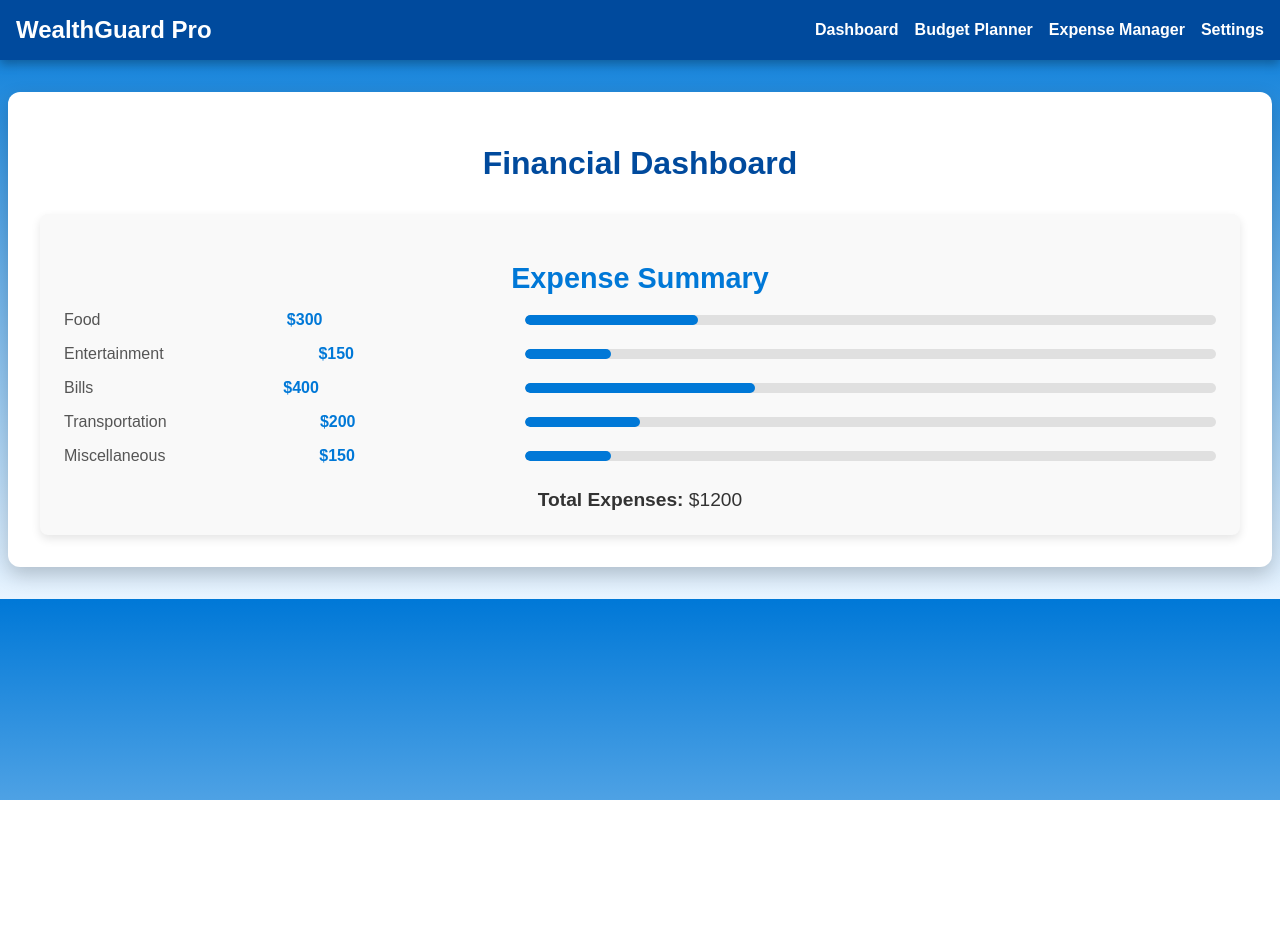
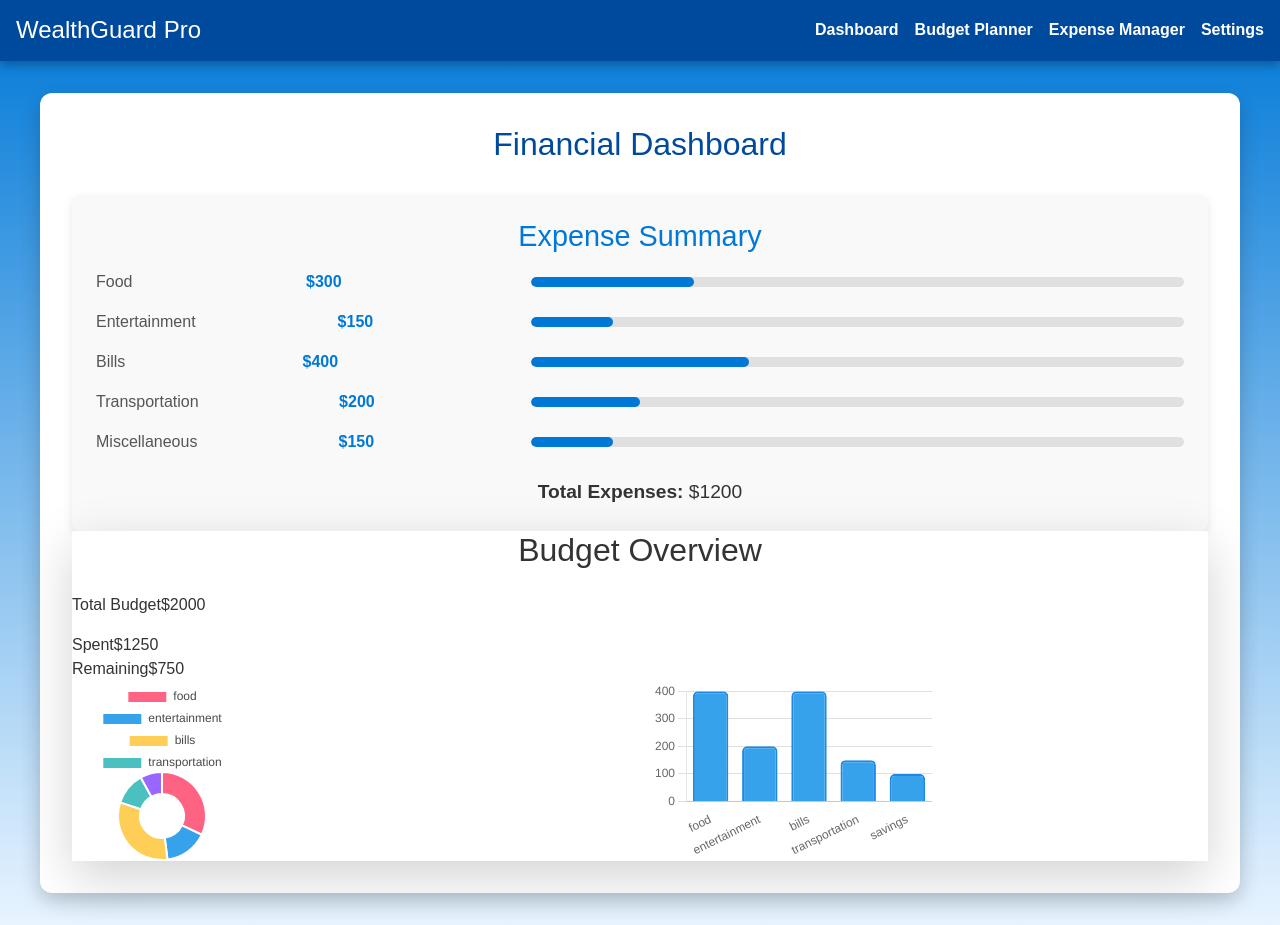
Before and after one commit to HayatDahraj11/React-Finance-Dashboard, a React (Vite) app: page /dashboard in a window 1280 px wide. Before the commit the page ends 800 px from the top, so only its background shows below. Built offline with nearby package versions, Linux system fonts and the light colour scheme; no server answers; sample sign-in values are in the browser's storage.

Commit message:
(Run Bun install command) Bar chart & donut chart with budgetoverview component.

```diff
--- a/package.json
+++ b/package.json
@@ -11,12 +11,16 @@
   },
   "dependencies": {
     "bcryptjs": "^2.4.3",
+    "bootstrap": "^5.3.3",
+    "chart.js": "^4.4.7",
     "cors": "^2.8.5",
     "dotenv": "^16.4.7",
     "express": "^4.21.2",
     "jsonwebtoken": "^9.0.2",
     "mongoose": "^8.8.4",
     "react": "^18.3.1",
+    "react-bootstrap": "^2.10.6",
+    "react-chartjs-2": "^5.2.0",
     "react-dom": "^18.3.1",
     "react-router-dom": "^7.0.2"
   },
--- a/src/pages/dashboard/Dashboard.jsx
+++ b/src/pages/dashboard/Dashboard.jsx
@@ -1,7 +1,9 @@
 import React, { useEffect, useState } from 'react';
+import 'bootstrap/dist/css/bootstrap.min.css';
 import { useAuth } from '../../contexts/AuthContext';
 import { ExpenseSummary } from '../../../web-project/src/features/analytics/components/ExpenseSummary.jsx';
 import '../../styles/dashboard.css';
+import BudgetOverview from '../../../web-project/src/features/analytics/components/BudgetOverview.jsx';
 
 const Dashboard = () => {
     const { token } = useAuth();
@@ -44,6 +46,7 @@ const Dashboard = () => {
 
                 <div className="grid grid-cols-1 md:grid-cols-2 lg:grid-cols-3 gap-6">
                     <ExpenseSummary />
+                    <BudgetOverview />
                 </div>
 
                 {dashboardData && (
--- /dev/null
+++ b/web-project/src/features/analytics/components/BudgetOverview.jsx
@@ -0,0 +1,153 @@
+import React from 'react';
+import { Doughnut, Bar } from 'react-chartjs-2';
+import { Chart as ChartJS, ArcElement, Tooltip, Legend, BarElement, CategoryScale, LinearScale } from 'chart.js';
+
+// Register chart components with Chart.js
+ChartJS.register(ArcElement, Tooltip, Legend, BarElement, CategoryScale, LinearScale);
+
+export const BudgetOverview = () => {
+  // Dummy data for budget overview
+  const budgetData = {
+    totalBudget: 2000,
+    spent: 1250,
+    remaining: 750,
+    categories: {
+      food: 400,
+      entertainment: 200,
+      bills: 400,
+      transportation: 150,
+      savings: 100,
+    },
+  };
+
+  // Chart data for Doughnut
+  const doughnutData = {
+    labels: Object.keys(budgetData.categories),
+    datasets: [
+      {
+        data: Object.values(budgetData.categories),
+        backgroundColor: [
+          '#FF6384',
+          '#36A2EB',
+          '#FFCE56',
+          '#4BC0C0',
+          '#9966FF',
+        ],
+        hoverBackgroundColor: [
+          '#FF7A99',
+          '#58B0F0',
+          '#FFD96A',
+          '#6AD6D6',
+          '#B599FF',
+        ],
+      },
+    ],
+  };
+
+  // Chart data for Bar
+  const barData = {
+    labels: Object.keys(budgetData.categories),
+    datasets: [
+      {
+        label: 'Amount Spent',
+        data: Object.values(budgetData.categories),
+        backgroundColor: '#36A2EB',
+        borderColor: '#1E88E5',
+        borderWidth: 2,
+        borderRadius: 5,
+      },
+    ],
+  };
+
+  return (
+    <div className="p-6 bg-white shadow-lg rounded-lg">
+      <h2 className="text-xl font-semibold mb-4 text-center text-gray-700">Budget Overview</h2>
+
+      {/* Total Budget and Spent Progress Bar */}
+      <div className="mb-6">
+        <div className="flex justify-between items-center mb-2">
+          <span className="text-sm text-gray-600">Total Budget</span>
+          <span className="font-semibold text-lg">${budgetData.totalBudget}</span>
+        </div>
+
+        <div className="w-full bg-gray-200 h-4 rounded-full overflow-hidden relative">
+          <div
+            className="bg-gradient-to-r from-green-400 to-green-600 h-full"
+            style={{ width: `${(budgetData.spent / budgetData.totalBudget) * 100}%` }}
+          ></div>
+        </div>
+
+        <div className="flex justify-between items-center mt-2">
+          <span className="text-sm text-gray-600">Spent</span>
+          <span className="font-semibold text-lg text-red-600">${budgetData.spent}</span>
+        </div>
+        <div className="flex justify-between items-center">
+          <span className="text-sm text-gray-600">Remaining</span>
+          <span className="font-semibold text-lg text-green-600">${budgetData.remaining}</span>
+        </div>
+      </div>
+
+      {/* Charts Section */}
+      <div className="row">
+        {/* Doughnut Chart */}
+        <div className="col-12 col-md-6 mb-6">
+          <div className="flex justify-center">
+            <div style={{ width: '180px', height: '180px' }}>
+              <Doughnut
+                data={doughnutData}
+                options={{
+                  responsive: true,
+                  plugins: {
+                    legend: {
+                      position: 'top',
+                      labels: {
+                        color: '#4A4A4A',
+                      },
+                    },
+                  },
+                }}
+              />
+            </div>
+          </div>
+        </div>
+
+        {/* Bar Chart */}
+        <div className="col-12 col-md-6 mb-6">
+          <div className="flex justify-center">
+            <div style={{ width: '280px', height: '180px' }}>
+              <Bar
+                data={barData}
+                options={{
+                  responsive: true,
+                  maintainAspectRatio: false,
+                  scales: {
+                    x: {
+                      grid: {
+                        display: false,
+                      },
+                    },
+                    y: {
+                      ticks: {
+                        stepSize: 50,
+                      },
+                      grid: {
+                        color: '#E0E0E0',
+                      },
+                    },
+                  },
+                  plugins: {
+                    legend: {
+                      display: false,
+                    },
+                  },
+                }}
+              />
+            </div>
+          </div>
+        </div>
+      </div>
+    </div>
+  );
+};
+
+export default BudgetOverview;
```
Also changed, not shown: 1 other file (tests, documents, lock files or other folders).
